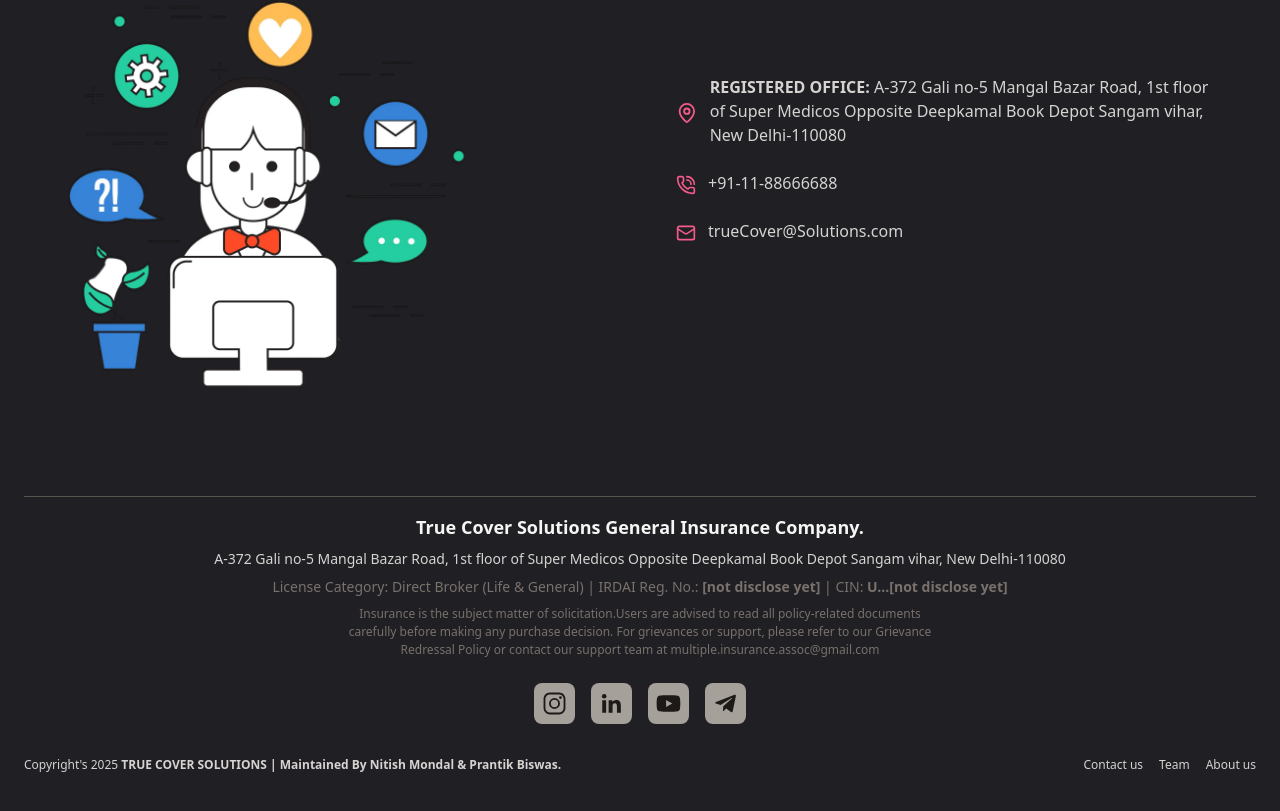
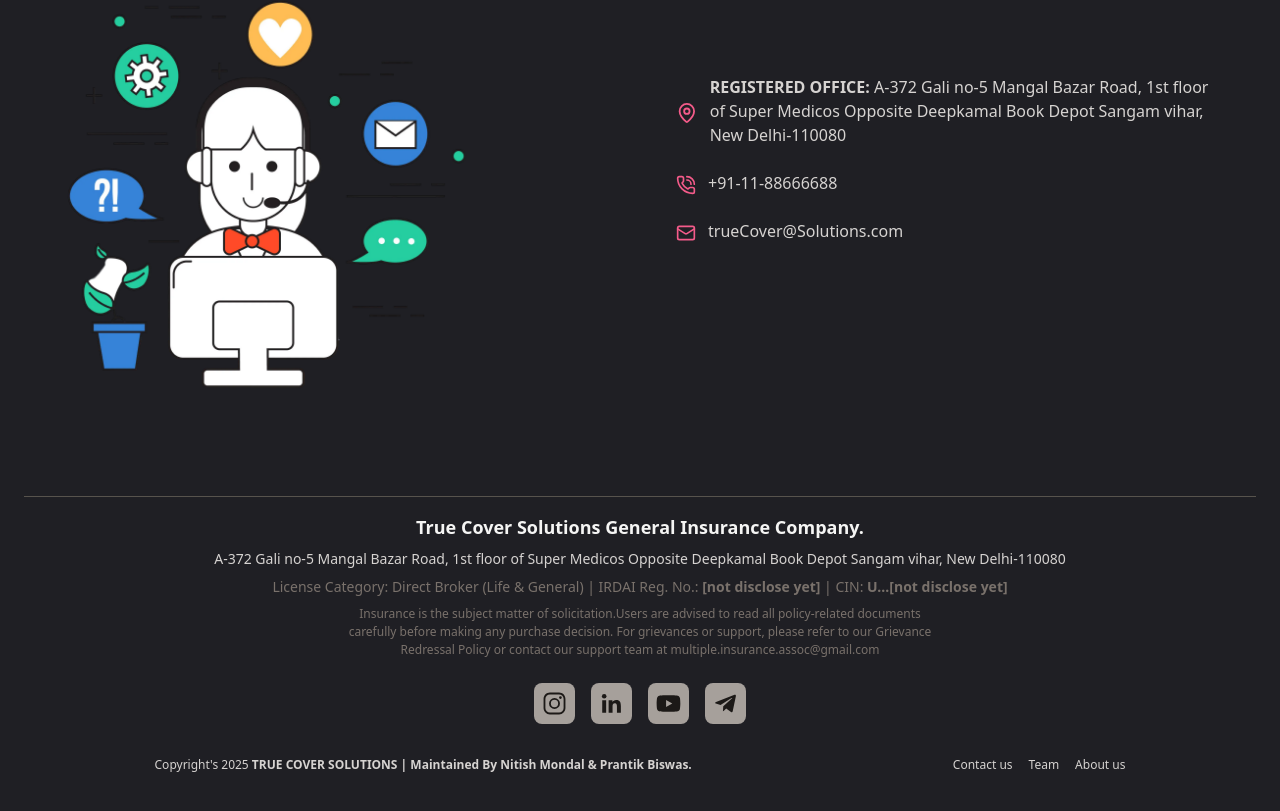
Before and after one commit to Prantik009/InsuranceProject, a React (Vite) app in the folder front-end/: page /contact in a window 1280 px wide. Shown: the part 301-1112 px from the top of the page. Built offline with nearby package versions, Linux system fonts and the light colour scheme.

Commit message:
Update Footer.jsx

```diff
--- a/front-end/src/components/Footer.jsx
+++ b/front-end/src/components/Footer.jsx
@@ -72,7 +72,7 @@ const Footer = () => {
               ))}
             </ul>
           </div>
-          <div className="flex w-full justify-between items-center mt-4 flex-col-reverse lg:flex-row gap-8 lg:gap-0">
+          <div className="flex w-full justify-around items-center mt-4 flex-col-reverse lg:flex-row gap-8 lg:gap-0">
             <p className="copyRight font-thin text-[12px] text-stone-300">
               Copyright's {currYear}{" "}
               <span className="font-semibold ">
@@ -84,7 +84,7 @@ const Footer = () => {
                 {otherlinks.map(({name, link}) => (
                   <li
                     key={name}
-                    className="md:text-[12px] font-thin text-stone-300 hover:text-stone-100 transition hover:scale-102 ease-in-out delay-100 text-[10px]"
+                    className="md:text-[12px] font-thin text-stone-300 transition-all delay-75 hover:scale-102 ease text-[10px]"
                   >
                     <Link to={link}>{name}</Link>
                   </li>
```
